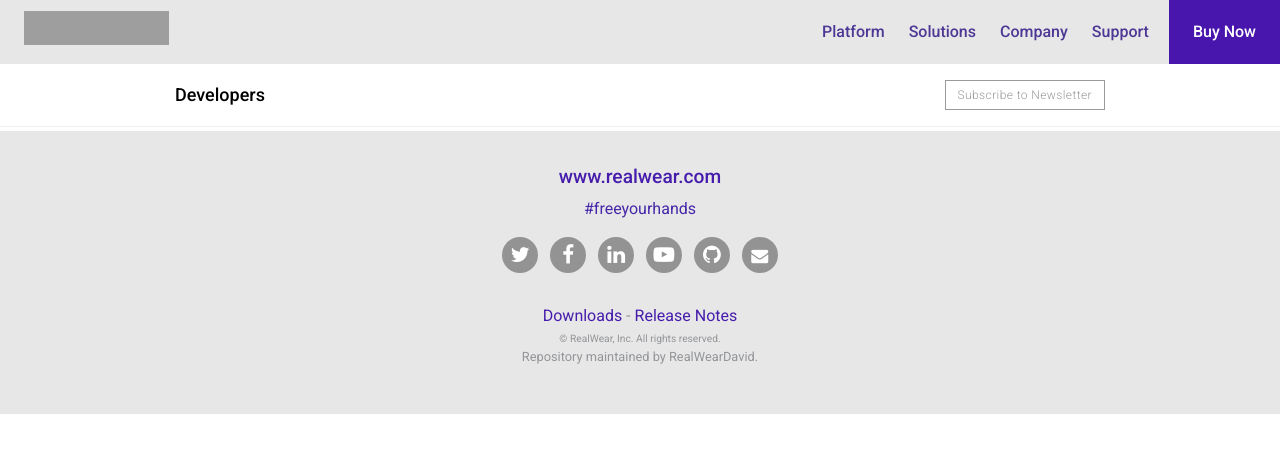
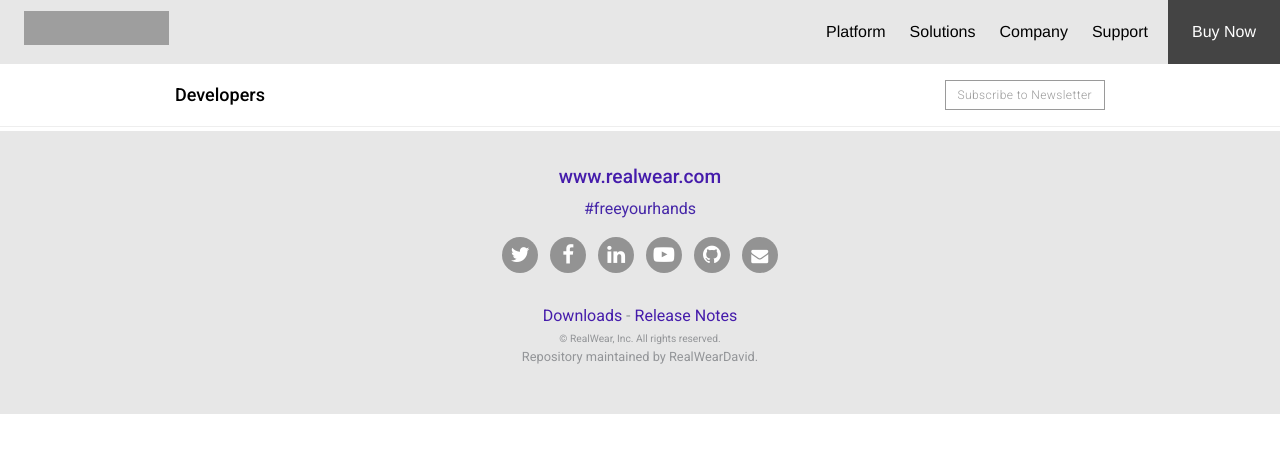
Before and after one commit to RealWearDavid/GitHubPagesTheme, a Jekyll site: the page built from index.md, in a window 1280 px wide. Shown: the top 453 px of the page. Built offline with Jekyll 4.4.1, drawn with Linux system fonts in a browser that asks for light colours; comment, search, counter and statistics services are not loaded; grey boxes are pictures that could not be loaded.

Commit message:
updated to match realwear.com

```diff
--- a/assets/css/style.scss
+++ b/assets/css/style.scss
@@ -445,7 +445,7 @@ a {
 /* ===== Main Navigation ===== */
 #main-navigation {
   position: relative;
-  font-family: 'Roboto', sans-serif;
+  font-family: 'Helvetica Neue', Helvetica, Arial, sans-serif;
   font-weight: 500;
 }
 #main-navigation > ul {
@@ -466,7 +466,7 @@ a {
 #main-navigation ul li a {
   display: inline-block;
   text-align: left;
-  color: #4e3895;
+  color: #000;
   padding: 1.25rem 0.75rem;
   transition: 0.2s ease all;
   line-height: 1;
@@ -475,9 +475,9 @@ a {
   border-bottom: 4px solid transparent;
 }
 #main-navigation ul li a:hover,
-#main-navigation ul li a:focus,
-#main-navigation ul li a:visited {
+#main-navigation ul li a:focus, {
   text-decoration: none;
+  background-color: #d3d3d3!important;
 }
 #main-navigation ul li a:hover {
   color: black;
@@ -520,7 +520,7 @@ a {
   right: 100%;
 }
 #main-navigation ul li.active > a {
-  border-bottom-color: #4801af;
+  border-bottom-color: #444;
 }
 @media screen and (max-width: 767px) {
   #main-navigation ul li.active > a {
@@ -532,7 +532,7 @@ a {
 }
 #main-navigation ul li.cta a {
   padding: 1.25rem 1.5rem;
-  background: #4816ac;
+  background: #444;
   color: white;
   margin-left: 0.5rem;
 }
@@ -570,7 +570,7 @@ a {
   }
   #main-navigation > ul.mobile-nav-open li.cta a {
     margin: 0;
-    background: #4816ac;
+    background: #444;
     color: white;
   }
   #main-navigation > ul.mobile-nav-open > li:first-child a {
@@ -623,9 +623,9 @@ a {
 }
 .btn-top:hover, .btn-top:focus {
     text-decoration: none;
-    background: #4e3895;
+    background: #444;
     color: #fff !important;
-    border-color: #4e3895;
+    border-color: #444;
 }
 .btn-top:active {
     bottom: -2px;
@@ -725,7 +725,7 @@ a {
 }
 .revue-form-actions input[type="submit"].cta:hover {
     text-decoration: none;
-    background: #4822A9;
+    background: #444;
     color: white;
-    border-color: #4822A9;
+    border-color: #4822A4449;
 }
```
